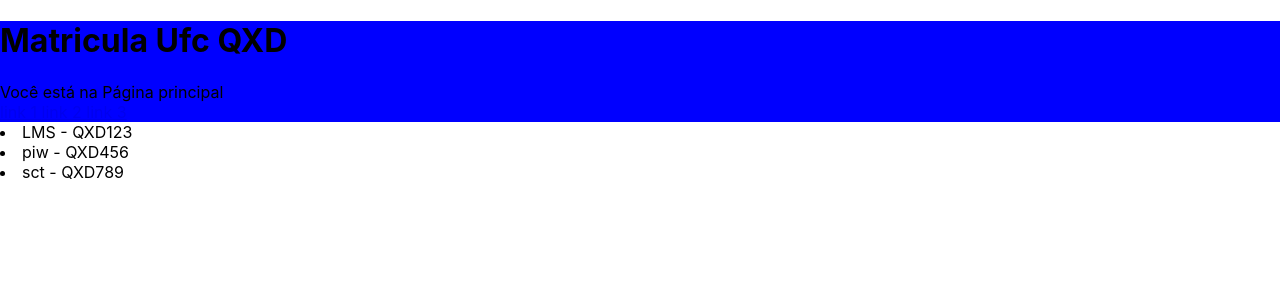
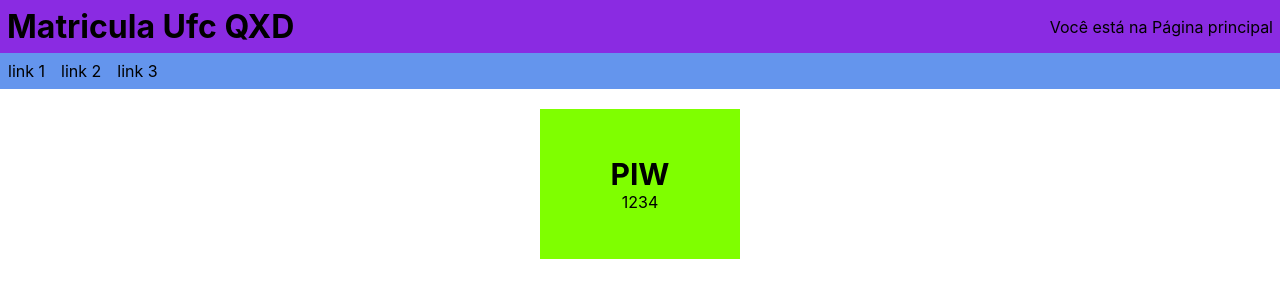
Before and after one commit to kadhu5015/piwfrontend, a React (Create React App) app: page / in a window 1280 px wide. Shown: the top 300 px of the page. Built offline with nearby package versions, Linux system fonts and the light colour scheme.

Commit message:
atualizando t04e11

```diff
--- /dev/null
+++ b/src/components/common/Navegador/Navegador.css
@@ -0,0 +1,13 @@
+.navegador{
+    background-color: cornflowerblue;
+    display: flex;
+}
+.navegador .link-navegador{
+    display: block;
+    padding: 8px;
+    color: black;
+    text-decoration: none;
+}
+.navegador .link-navegador:hover{
+    background-color: cyan;
+}
--- a/src/components/common/Navegador/Navegador.js
+++ b/src/components/common/Navegador/Navegador.js
@@ -1,3 +1,4 @@
+import "./Navegador.css";
 //Como estava antes:
 // export function Navegador(){
 //    return ( <nav>
@@ -10,7 +11,7 @@ export function Navegador(){
     //nao entendi essa linha do let Link
     let Link = ({linkTexto}) =>(<a className="link-navegador" href="http://globo.com">{(linkTexto)}</a>) //esse é o componentezinho que o proff fez no min 11:46
     return (
-        <nav className="fundo-azul">
+        <nav className="navegador">
             <Link linkTexto = "link 1 "></Link>
             <Link linkTexto = "link 2 "></Link>
             <Link linkTexto = "link 3 "></Link>
--- a/src/components/pages/PaginaPrincipal/PaginaPrincipal.css
+++ b/src/components/pages/PaginaPrincipal/PaginaPrincipal.css
@@ -1,3 +1,28 @@
-.fundo-azul{
-    background-color: blue;
+.cabecalho{
+    display: flex;
+    align-items: center;
+    padding: 7px;
+    background-color: blueviolet;
 }
+.cabecalho .pagina-atual{
+    margin-left: auto;
+}
+.conteudo-galeria {
+    display: flex;
+    flex-wrap: wrap;
+    justify-content: space-evenly;
+}
+.card {
+    display: flex;
+    margin: 20px;
+    flex-direction: column;
+    align-items: center;
+    justify-content: center;
+    background-color: chartreuse;
+    width: 200px;
+    height: 150px;
+
+}
+.card .card-titulo{
+    font-size: 30px;
+}
--- a/src/components/pages/PaginaPrincipal/PaginaPrincipal.js
+++ b/src/components/pages/PaginaPrincipal/PaginaPrincipal.js
@@ -1,5 +1,6 @@
 import { Navegador } from "../../common/Navegador/Navegador";
-import { PaginaprincipalCSS } from "./PaginaPrincipal.css";
+//import { PaginaprincipalCSS } from "./PaginaPrincipal.css";
+import "./PaginaPrincipal.css";
 function Conteudo(){
     let disciplinas = [ //isso é pra simular informações que estão no banco de dados
         {
@@ -28,16 +29,20 @@ function Conteudo(){
         </li>))
 
     return(
-        <div >
-            {lis}
+        <div className="conteudo-galeria" >
+            <div className="card">
+                <h3 className="card-titulo">PIW</h3>
+                <span className="card-codigo">1234</span>
+
+            </div>
         </div>);
 }
 
 function Cabecalho({paginaAtual}){ //aqui eu criei uma variavel chamada paginaAtual que vai receber o valor da chave "paginaAtual" pq tem o mesmo nome
     return( //não esquecer o return
-        <header className="fundo-azul">
-            <h1>Matricula Ufc QXD</h1>
-            <span>Você está na {paginaAtual}</span>
+        <header className="cabecalho">
+            <h1 className="logo">Matricula Ufc QXD</h1>
+            <span className="pagina-atual">Você está na {paginaAtual}</span>
         </header>
     )
 }
--- a/src/index.css
+++ b/src/index.css
@@ -11,3 +11,7 @@ code {
   font-family: source-code-pro, Menlo, Monaco, Consolas, 'Courier New',
     monospace;
 }
+*{
+  padding: 0;
+  margin: 0;
+}
```
